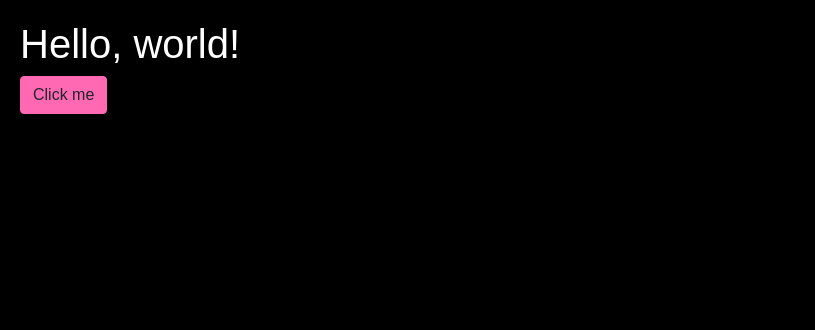
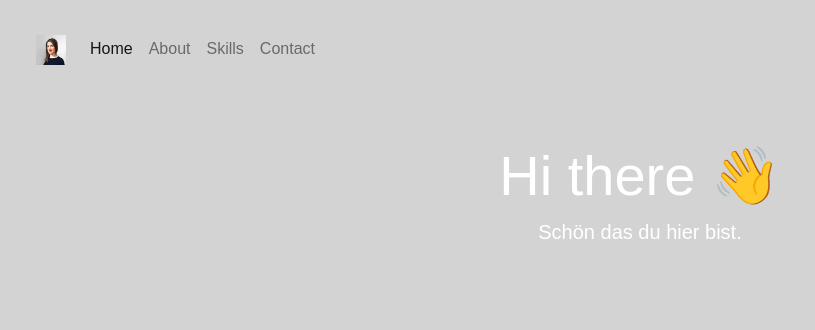
Before and after one commit to lauravikanis/Portfolio, a website: page index.html in a window 1280 px wide. Shown: the whole page, without its empty margins (0-815 px from the left). Drawn offline with nearby package versions, Linux system fonts and the light colour scheme.

Commit message:
add content

```diff
--- a/index.html
+++ b/index.html
@@ -10,12 +10,63 @@
 
     <!-- Custom Bootstrap CSS -->
     <link rel="stylesheet" href="css/custom.css" />
+    <link
+      href="https://fonts.googleapis.com/css2?family=Karla:ital,wght@0,400;0,700;1,400;1,700&family=Rubik:wght@300;500;700;800;900&display=swap"
+      rel="stylesheet"
+    />
 
-    <title>Hello, world!</title>
+    <title>Portfolio</title>
   </head>
   <body>
-    <h1>Hello, world!</h1>
-    <button class="btn btn-primary">Click me</button>
+    <nav class="navbar navbar-expand-sm navbar-light bg-transparent">
+      <a class="navbar-brand" href="#">
+        <img
+          src="images/IMG_4168_Farbe_1-1.jpg"
+          width="30"
+          height="30"
+          alt=""
+          loading="lazy"
+        /> </a
+      ><button
+        class="navbar-toggler"
+        type="button"
+        data-toggle="collapse"
+        data-target="#navbarNav"
+        aria-controls="navbarNav"
+        aria-expanded="false"
+        aria-label="Toggle navigation"
+      >
+        <span class="navbar-toggler-icon"></span>
+      </button>
+      <div class="collapse navbar-collapse" id="navbarNav">
+        <ul class="navbar-nav">
+          <li class="nav-item active">
+            <a class="nav-link" href="#home"
+              >Home <span class="sr-only">(current)</span></a
+            >
+          </li>
+          <li class="nav-item">
+            <a class="nav-link" href="#">About</a>
+          </li>
+          <li class="nav-item">
+            <a class="nav-link" href="#">Skills</a>
+          </li>
+          <li class="nav-item">
+            <a class="nav-link" href="#">Contact</a>
+          </li>
+        </ul>
+      </div>
+    </nav>
+    <section id="hHome"></section>
+    <div class="jumbotron jumbotron-fluid">
+      <div class="container">
+        <h1 class="display-4">Hi there 👋</h1>
+        <p class="lead">Schön das du hier bist.</p>
+      </div>
+    </div>
+    <section id="#about"></section>
+    <section id="#skills"></section>
+    <section id="#contact"></section>
 
     <!-- Optional JavaScript -->
     <!-- jQuery first, then Popper.js, then Bootstrap JS -->
--- a/scss/custom.scss
+++ b/scss/custom.scss
@@ -1,6 +1,6 @@
 // Your variable overrides
 // See node_modules/bootstrap/scss/_variables.scss for all variables
-$body-bg: #000;
+$body-bg: #000(255, 255, 255);
 $body-color: white;
 $primary: hotpink;
 $font-family-base: Arial;
@@ -12,4 +12,9 @@ $font-family-base: Arial;
 
 body {
   margin: 20px;
+  background-color: lightgray;
 }
+.jumbotron {
+  text-align: center;
+  background-color: transparent;
+}
```
Also changed, not shown: css/custom.css, images/IMG_4168_Farbe_1-1.jpg (added), 1 other file.
